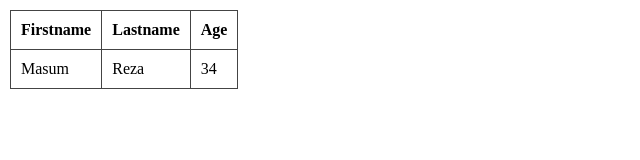
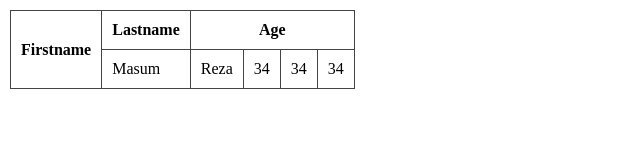
Before and after one commit to rimasumdev/js, a plain HTML site: page index.html in a window 1280 px wide. Shown: the whole page, without its empty margins (0-640 px from the left). Drawn offline with Linux system fonts and the light colour scheme.

Commit message:
"jsedit"

```diff
--- a/index.html
+++ b/index.html
@@ -11,13 +11,15 @@
     <!-- Table -->
     <table>
       <tr>
-        <th>Firstname</th>
+        <th rowspan="2">Firstname</th>
         <th>Lastname</th>
-        <th>Age</th>
+        <th colspan="4">Age</th>
       </tr>
       <tr>
         <td>Masum</td>
         <td>Reza</td>
+        <td>34</td>
+        <td>34</td>
         <td>34</td>
       </tr>
     </table>
```
